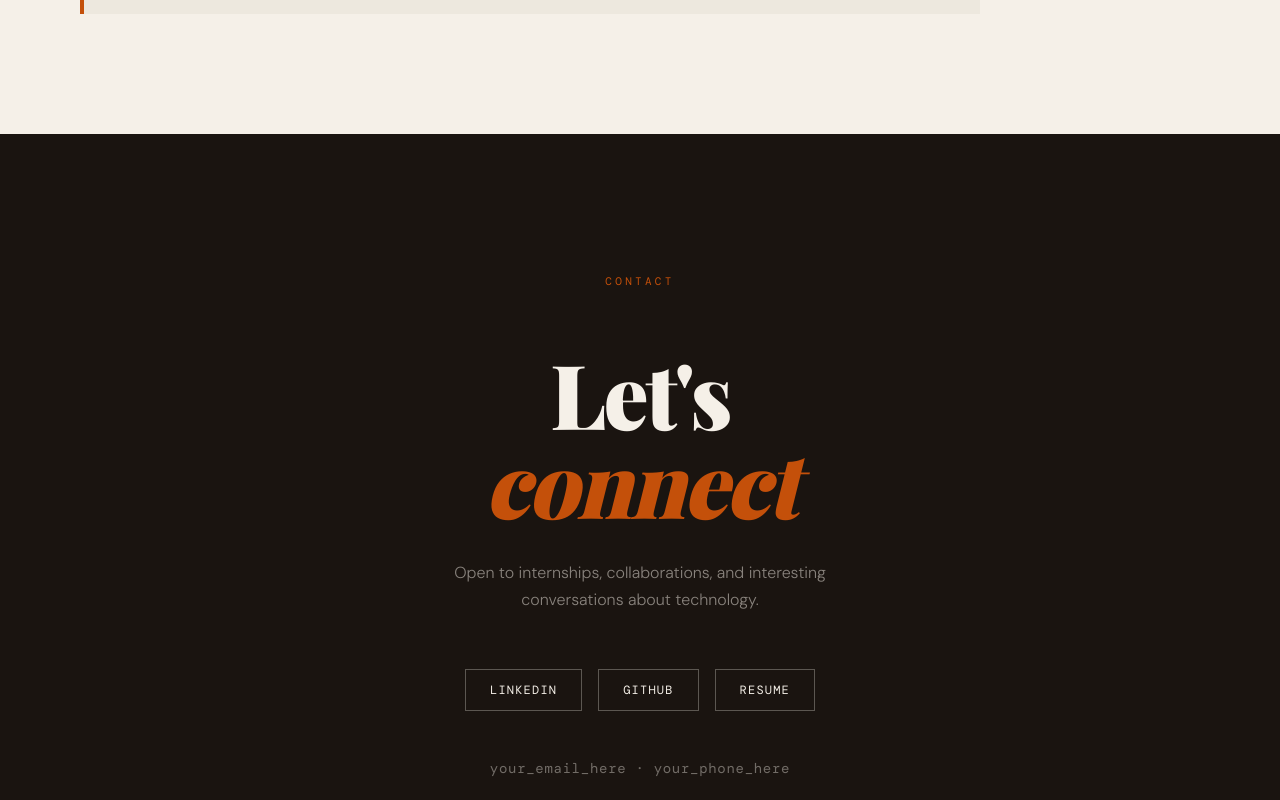
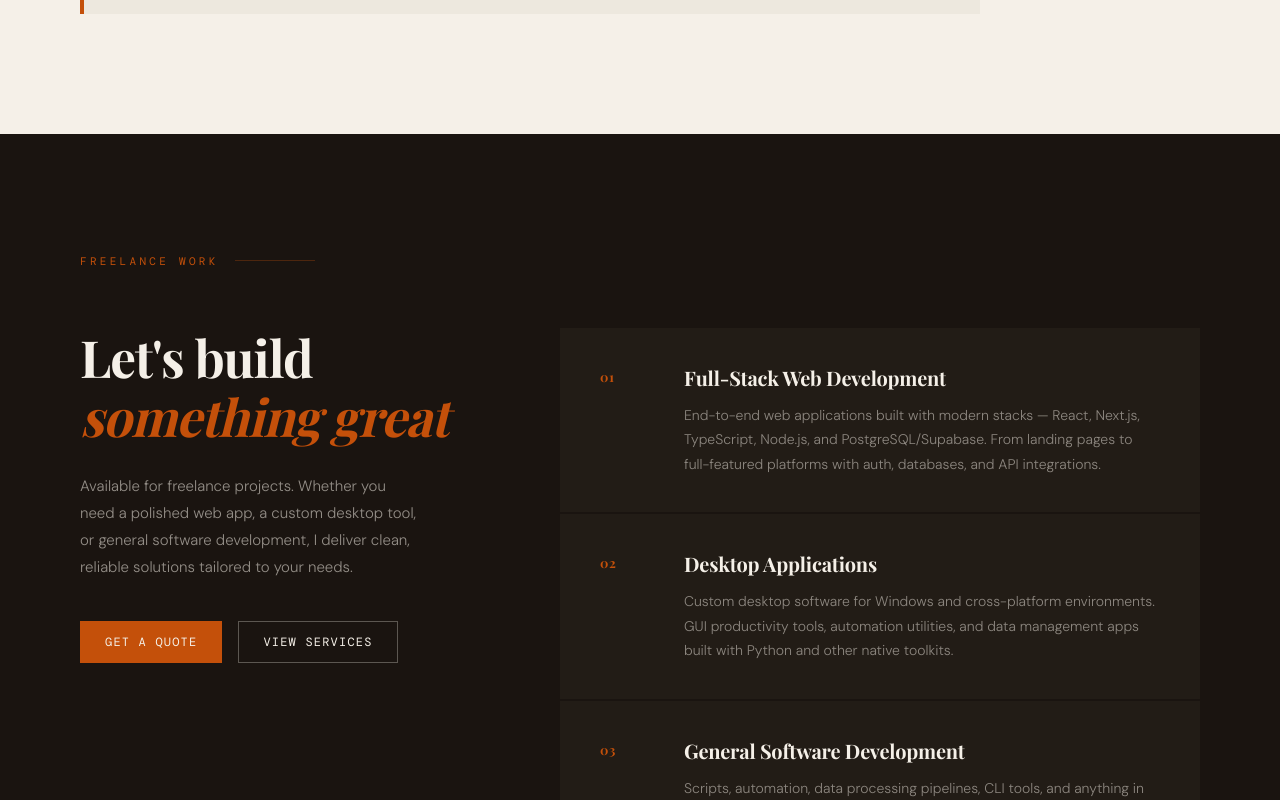
Before and after one commit to LangstonW430/Personal-Website, a React (Vite) app in the folder personal-website/: page / in a window 1280 px wide. Shown: the part 4640-5440 px from the top of the page. Built offline with nearby package versions, Linux system fonts and the light colour scheme; no server answers; a web font is replaced by a local one.

Commit message:
re add services

```diff
--- a/personal-website/src/App.tsx
+++ b/personal-website/src/App.tsx
@@ -401,7 +401,7 @@ function App() {
       </section>
 
       {/* HIRE ME */}
-      {/* <section id="hire">
+      <section id="hire">
         <div className="section-label">Freelance Work</div>
         <div className="hire-layout">
           <Reveal className="hire-intro">
@@ -471,7 +471,7 @@ function App() {
             </div>
           </Reveal>
         </div>
-      </section> */}
+      </section>
 
       {/* CONTACT */}
       <section id="contact">
```
